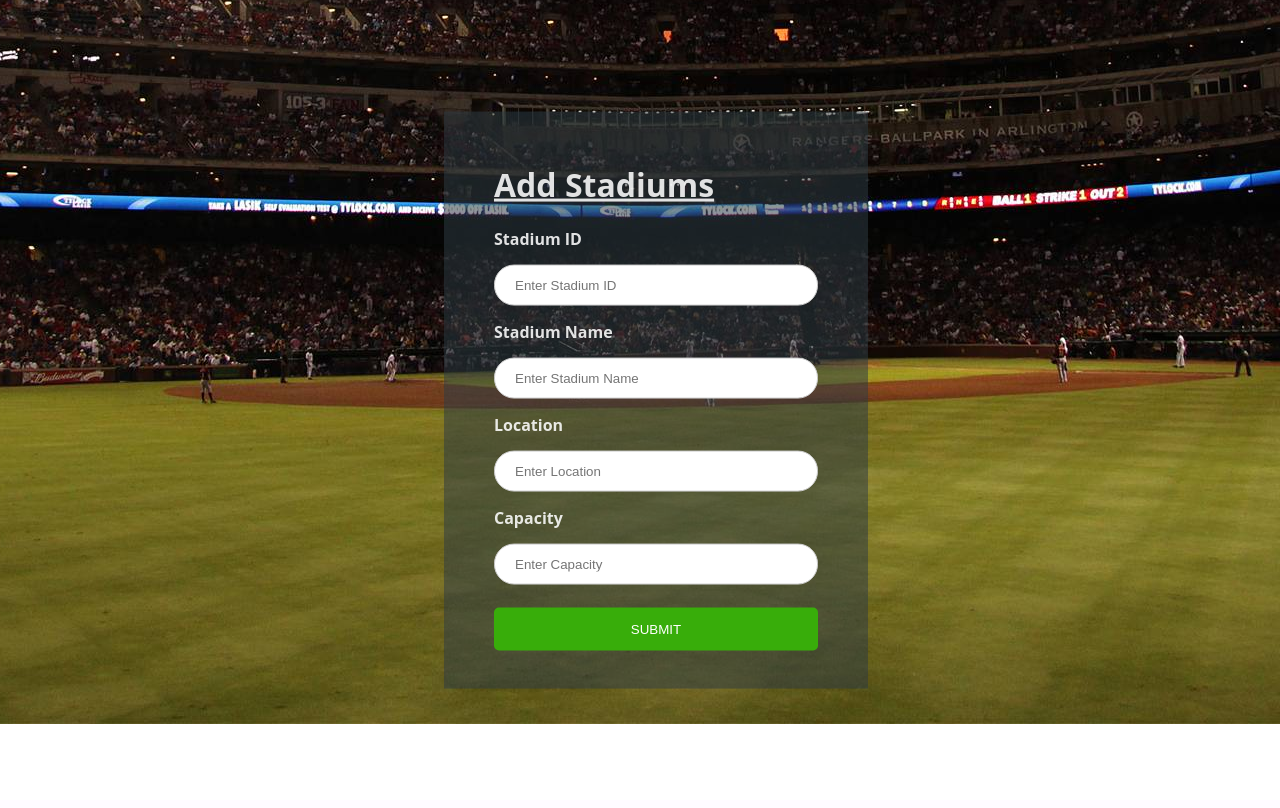
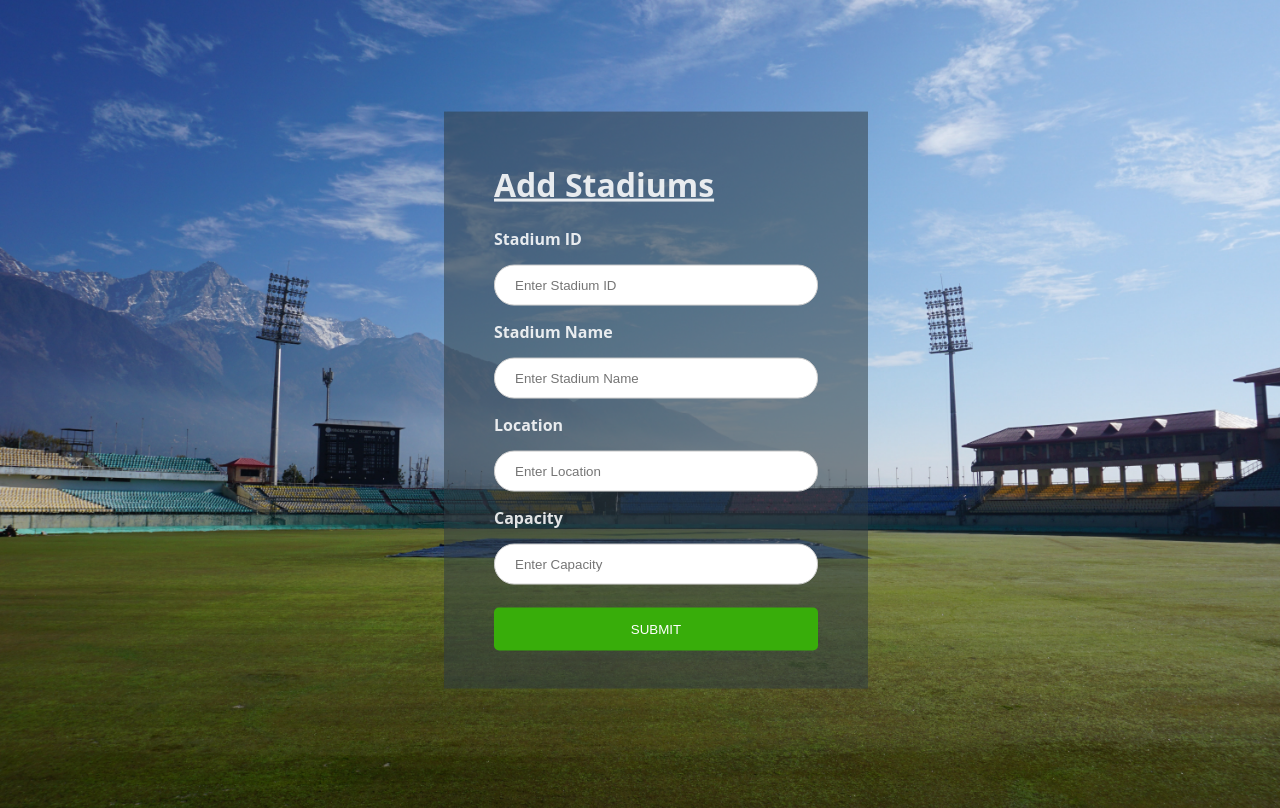
Before and after one commit to Pavankulal2002/Tickzy, a PHP site: page /Tickzy/addstadium.php in a window 1280 px wide. Before the commit the page ends 724 px from the top, so only its background shows below. Run offline with PHP 8.4, Linux system fonts and the light colour scheme.

Commit message:
admin and login page

```diff
--- a/Pages/login.html
+++ b/Pages/login.html
@@ -10,11 +10,9 @@
     <link rel="stylesheet" href="form.css">
     <title>Login</title>
 </head>
-
-<body>
-
     <body>
         <div class="wrapper">
+
             <form action="../PHP file/login.php" method="post">
 
                 <div class="container">
--- a/Pages/loginmenu2.html
+++ b/Pages/loginmenu2.html
@@ -15,11 +15,11 @@
   <div class="center">
     <div class="title2">LOGIN</div>
     <br>
-
+    <div class="btns" >
     <a  href="login.html">  <button type="submit" style="font-size: medium;font-weight: bold;">USER</button> </a>
 
     <a  href="adminlogin.html"> <button type="submit" style="font-size: medium;font-weight: bold;" >ADMIN</button> </a>
-    <div class="btns" >
+
 
     </div>
   </div>
--- a/admin/adminforms.css
+++ b/admin/adminforms.css
@@ -1,14 +1,15 @@
     /*set border to the form*/
-    body {
-        background-image: url("../images/5.jpg");
-        /* background-color: rgb(92, 194, 207); */
+    html,body {
         height: 100%;
-        background-position: center;
-        background-repeat: no-repeat;
-        background-size: auto;
-        resize: both;
-        overflow: hidden;
-    }
+      }
+      html {
+        background: url("bg1.jpg") no-repeat center center fixed;
+        -webkit-background-size: cover;
+        -moz-background-size: cover;
+        -o-background-size: cover;
+        background-size: cover;
+      }
+
 
 
     form {
--- a/admin/dashboard.html
+++ b/admin/dashboard.html
@@ -51,7 +51,7 @@
           <div class="toggle">
                 <li>
                     <i class="fa fa-globe"></i>
-                    <a href="stadium.html">Stadiums</a>
+                    <a href="stadium.php">Stadiums</a>
                 </li>
 
                 <li>
--- a/admin/stadium.php
+++ b/admin/stadium.php
@@ -132,7 +132,7 @@
 
             ?>
             </table>
-            <h2 class="click">To add stadiums <a  href="addstadium.php">click here</a></h2>
+            <h2 class="click">To add stadiums <a class="button3" href="addstadium.php">click here</a></h2>
         </div>
 
 <script src="https://ajax.googleapis.com/ajax/libs/jquery/3.5.1/jquery.min.js"></script>
```
Also changed, not shown: Pages/form.css (+8 -9 lines), admin/dashboard.css (+4 -3 lines), admin/bg1.jpg (added), images/6.jpg (added).
